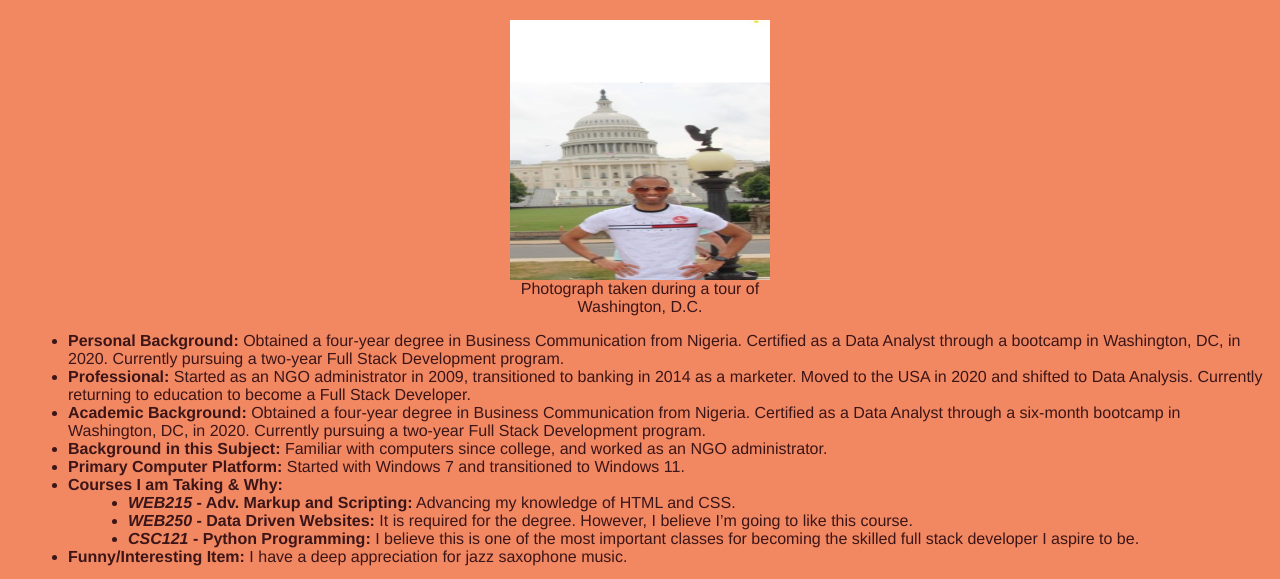
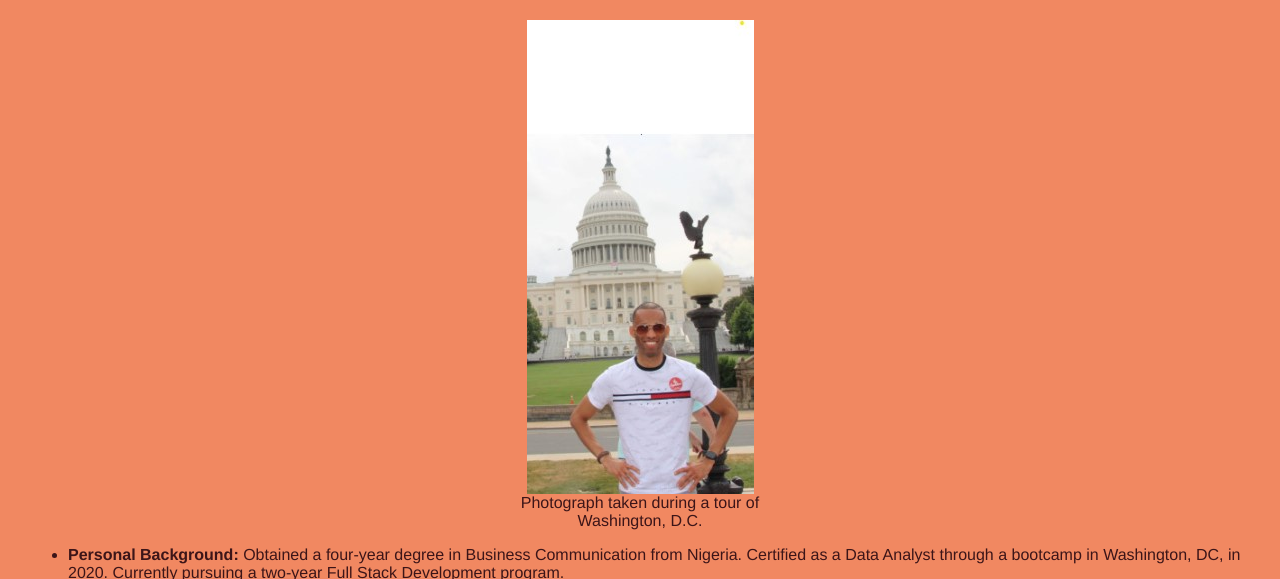
Before and after one commit to AdeoluAbiodun/web215, a plain HTML site: page introduction.html in a window 1280 px wide. Shown: the part 175-754 px from the top of the page. Drawn offline with Linux system fonts and the light colour scheme.

Commit message:
Update introduction.html

```diff
--- a/introduction.html
+++ b/introduction.html
@@ -19,7 +19,7 @@
 <main>
   <h2>Introduction</h2>
   <figure>
-   <img src="images/pix.jpg" alt="Photograph taken at a wedding event in New Jersey" width="260" height="260">
+   <img src="images/pix.jpg" alt="Photograph taken during a tour of Washington, D.C.">
    <figcaption>Photograph taken during a tour of Washington, D.C.</figcaption>
    </figure>
   <ul>
```
